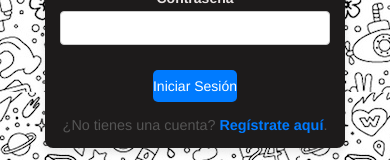
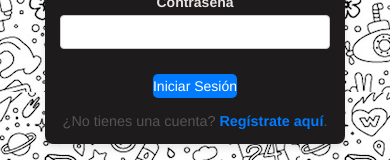
Before and after one commit to Manuelusero/Whatsapp-clone-frontend, a React (Vite) app: page / in a window 390 px wide. Shown: the part 422-582 px from the top of the page. Built offline with nearby package versions, Linux system fonts and the light colour scheme.

Commit message:
Acomodando estilos finales

```diff
--- a/src/Components/login/Login.css
+++ b/src/Components/login/Login.css
@@ -117,5 +117,6 @@
 
     .login-button {
         font-size: 14px;
+        padding: 4px 0;
     }
 }
```
Also changed, not shown: 1 other file (tests, documents, lock files or other folders).
